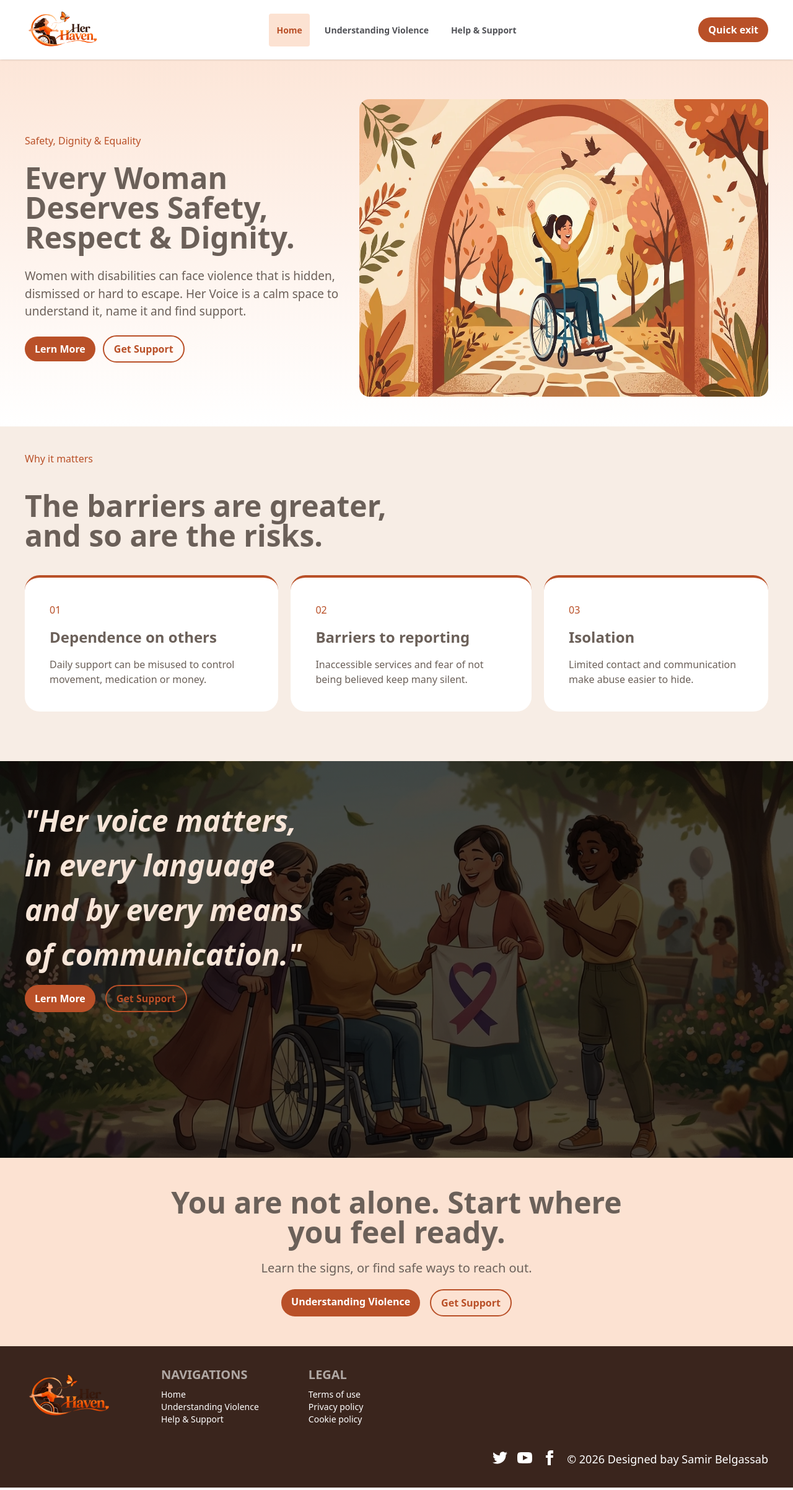
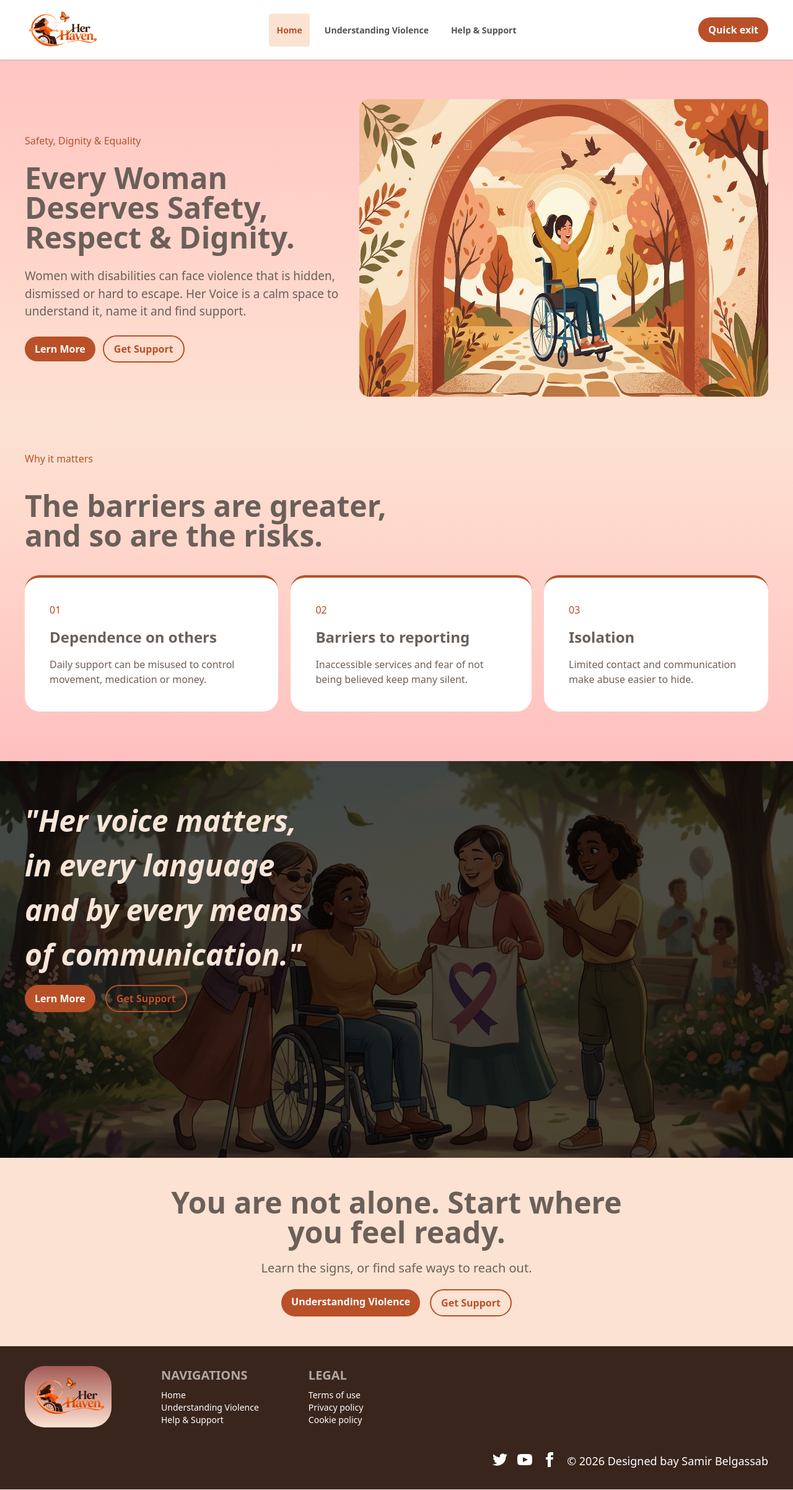
Before and after one commit to Samir-Belgassab/Samir-Belgassab-final-project, a website: page index.html in a window 1280 px wide. Shown: the whole page at 62% size. Drawn offline with nearby package versions, Linux system fonts and the light colour scheme.

Commit message:
Update: update  background sections  in about page and home page and background logo footer in home page

```diff
--- a/index.html
+++ b/index.html
@@ -98,7 +98,7 @@
     </header>
     <main>
       <section
-        class="px-10 lg:flex pt-[10rem] pb-[3rem] bg-linear-to-b from-[#fce2d2] to-[#ffffff] items-center justify-between"
+        class="px-10 lg:flex pt-[10rem] pb-[3rem] bg-linear-to-t from-[#fce2d2] to-[#f888] items-center justify-between"
       >
         <div class="flex flex-col gap-6 text-[#6b6059]">
           <p class="text-[#b95028] font-medium">
@@ -133,7 +133,7 @@
         />
       </section>
       <section
-        class="bg-[#f7ede5] pb-20 text-[#6b6059] p-10 flex flex-col gap-10"
+        class="bg-linear-to-b from-[#fce2d2] to-[#f888] pb-20 text-[#6b6059] p-10 flex flex-col gap-10"
       >
         <p class="text-[#b95028] font-medium">Why it matters</p>
         <h2 class="text-5xl font-semibold max-w-2xl">
@@ -223,7 +223,7 @@
         class="footer bg-base-200 text-base-content bg-[#3a251d] text-white border-base-300 border-b lg:px-10 py-8"
       >
         <div class="flex lg:gap-20 max-sm:gap-5 items-center">
-          <img src="./public/images/logo.webp" class="w-35 max-sm:w-25" />
+          <img src="./public/images/logo.webp" class="w-35 max-sm:w-25  bg-linear-to-t from-[#fce2d2] to-[#f888] rounded-4xl p-2" />
 
           <nav class="flex flex-col">
             <h6 class="footer-title text-xl">Navigations</h6>
```
Also changed, not shown: public/pages/about.html (+6 -4 lines), public/css/output.css.
